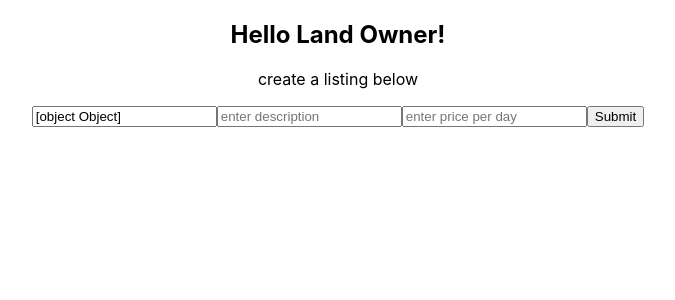
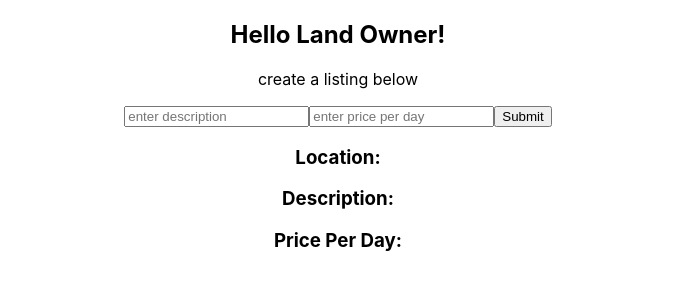
Before and after one commit to RVbnb/rvbnb_web_frontend, a React (Create React App) app in the folder frontend/: page /landownerform in a window 1280 px wide. Shown: the top 300 px of the page, without its empty margins (302-977 px from the left). Built offline with nearby package versions, Linux system fonts and the light colour scheme; no server answers; sample sign-in values are in the browser's storage.

Commit message:
landowners can now see list that they have created

```diff
--- a/frontend/src/components/landowners/LandownerForm.js
+++ b/frontend/src/components/landowners/LandownerForm.js
@@ -1,5 +1,6 @@
 import React, { useState, useEffect } from "react";
 import { axiosWithAuth } from "../utilities/axiosWithAuth.js";
+import LandownersFormCard from "./LandownersFormCard.js";
 
 const LandownerForm = props => {
 
@@ -19,20 +20,24 @@ const LandownerForm = props => {
 
     // State below allows land owners to view their listings they created/edited/deleted (.get() state)
 
-    const [viewAdded, setViewAdded] = useState({
+    const [viewAdded, setViewAdded] = useState([
+        {
+
         id: 2,
         owner_id: 2,
         location: "",
         description: "",
         price_per_day: "",
-    })
+
+        }
+    ])
 
     useEffect(() => {
         axiosWithAuth()
         .get("https://rvbnb.herokuapp.com/api/listings", viewAdded)
         .then(res => {
             console.log("Data from useEffect on landownerform file", res)
-            setViewAdded({viewAdded: res.data})
+            setViewAdded(res.data)
         })
         .catch(error => {
             console.log(error)
@@ -44,11 +49,11 @@ const LandownerForm = props => {
         axiosWithAuth()
         .post("https://rvbnb.herokuapp.com/api/listings", landAdd )
         .then(res => {
-            console.log(res)
-            setLandAdd({landAdd: res.data})
+            console.log("Coming to you from postData", res)
+            setLandAdd(res.data)
         })
         .catch(error => {
-            console.log("error from landownerform handle submit", error)
+            console.log("error from landownerform postData", error)
         }, [])
     }
 
@@ -64,13 +69,13 @@ const LandownerForm = props => {
         <h2> Hello Land Owner! </h2>
         <p> create a listing below  </p>
         <form onSubmit={postData}>
-        <input
+        {/* <input
         type="text"
         name="location"
         placeholder="enter location"
         value={props.location}
         onChange={handleChange}
-        />
+        /> */}
         <input
         type="text"
         name="description"
@@ -87,6 +92,11 @@ const LandownerForm = props => {
         />
         <button> Submit </button>
         </form>
+        <div>
+        { viewAdded.map(view => (
+            <LandownersFormCard key={view.id} view={view} />
+        ))}
+        </div>
         </>
     )
 }
--- /dev/null
+++ b/frontend/src/components/landowners/LandownersFormCard.js
@@ -0,0 +1,15 @@
+import React from "react";
+
+const LandownersFormCard = props => {
+    console.log("This is props from LandownersFormCard", props)
+
+    return(
+        <>
+        <h3> Location: { props.view.location } </h3>
+        <h3> Description: { props.view.description } </h3>
+        <h3> Price Per Day: { props.view.price_per_day } </h3>
+        </>
+    )
+}
+
+export default LandownersFormCard;
--- a/frontend/src/components/rvowners/RVownersView.js
+++ b/frontend/src/components/rvowners/RVownersView.js
@@ -20,7 +20,7 @@ console.log(owners)
 
 useEffect(() => {
     axiosWithAuth()
-    .get("https://rvbnb.herokuapp.com/api/listings", owners)
+    .get("https://rvbnb.herokuapp.com/api/listings/", owners)
     .then(res => {
         console.log("Data from useEffect on RVownersView file", res)
         setOwners(res.data)
```
